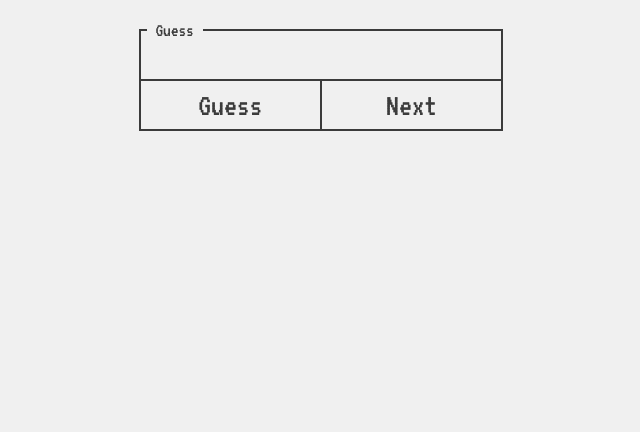
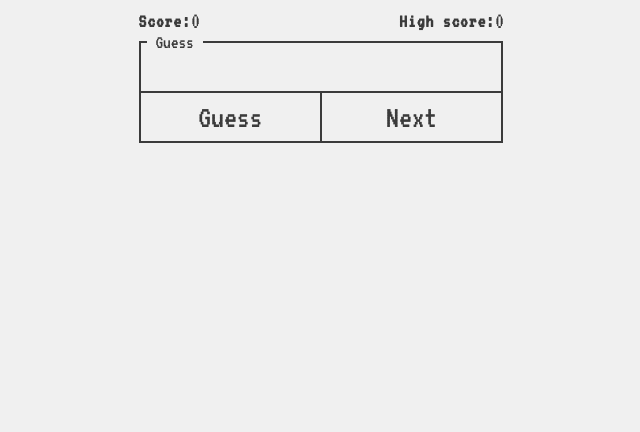
Before and after one commit to Ssevve/whos-that-pokemon, a plain HTML site: page index.html in a window 1280 px wide. Shown: the part 368-800 px from the top of the page, without its empty margins (319-959 px from the left). Drawn offline with Linux system fonts and the light colour scheme; no server answers.

Commit message:
Add high score that is stored in local storage and score

```diff
--- a/css/style.css
+++ b/css/style.css
@@ -93,6 +93,26 @@ button:active {
   transform: translateY(1px);
 }
 
+.score-container {
+  display: flex;
+  justify-content: space-between;
+  align-items: center;
+}
+
+.score-group {
+  display: flex;
+  align-items: center;
+  font-size: 1.2rem;
+  letter-spacing: 1px;
+}
+
+.score,
+.high-score {
+  font-size: 1.5rem;
+  letter-spacing: -1px;
+
+}
+
 .buttons {
   display: flex;
 }
--- a/index.html
+++ b/index.html
@@ -15,6 +15,16 @@
     <h1>Who's That Pokemon?</h1>
     <img class="dark" src="" alt="Pokemon">
     <p class="hidden">It's <span class="answer"></span>!</p>
+    <section class="score-container">
+      <div class="score-group">
+        <h4>Score:</h4>
+        <span class="score">0</span>
+      </div>
+      <div class="score-group">
+        <h4>High score:</h4>
+        <span class="high-score">0</span>
+      </div>
+
     </section>
     <form>
       <label for="guess">Guess</label>
--- a/js/main.js
+++ b/js/main.js
@@ -1,12 +1,26 @@
-let pokemonName = '';
-let userGuessed = false;
 const pokemonImage = document.querySelector('img');
 const answerElement = document.querySelector('.answer');
 const pElement = document.querySelector('p');
 const guessInput = document.querySelector('#guess');
+const scoreElement = document.querySelector('.score');
+const highScoreElement = document.querySelector('.high-score');
+
+
+let score = 0;
+let highScore = localStorage.getItem('highScore') || 0;
+updateScoreUi();
+let pokemonName = '';
+let userGuessed = false;
+
 
 getRandomPokemonById();
 
+
+document.addEventListener('keydown', (e) => {
+  if (userGuessed && e.key === 'Enter') {
+    getRandomPokemonById();
+  }
+});
 
 document.querySelector('form').addEventListener('submit', checkGuess);
 
@@ -20,7 +34,8 @@ buttons.forEach(button => {
       if (userGuessed) {
         // Allow skipping to the next Pokemon only if user has already tried to guess the current one
         getRandomPokemonById();
-        userGuessed = false;
+        updateScoreUi();
+
       }
     } else if (e.target.classList.contains('submit-button')) {
       checkGuess(e);
@@ -28,9 +43,11 @@ buttons.forEach(button => {
   });
 });
 
+
 function checkGuess(e) {
   e.preventDefault();
   const userGuess = guessInput.value.trim().toLowerCase();
+  if (userGuessed) return;
   if (userGuess === '') return;
 
   userGuessed = true;
@@ -39,6 +56,18 @@ function checkGuess(e) {
   const capitalizedPokemonName = pokemonName.charAt(0).toUpperCase() + pokemonName.slice(1);
   answerElement.textContent = capitalizedPokemonName;
   pElement.classList.remove('hidden');
+
+  if (userGuess === pokemonName) {
+    score += 1;
+
+    if (score > highScore) {
+      localStorage.setItem('highScore', score);
+      highScore = localStorage.getItem('highScore');
+    }
+    updateScoreUi();
+  } else {
+    score = 0;
+  }
 }
 
 function getRandomPokemonById() {
@@ -48,7 +77,7 @@ function getRandomPokemonById() {
       .then(res => res.json())
       .then(data => {
         resetGameStateAndUi();
-
+        updateScoreUi();
         pokemonImage.src = data.sprites.front_default;
         pokemonImage.addEventListener('load', () => pokemonImage.classList.remove('fade-in-animation'));
 
@@ -67,3 +96,8 @@ function resetGameStateAndUi() {
   pElement.classList.add('hidden');
   guessInput.value = '';
 }
+
+function updateScoreUi() {
+  scoreElement.textContent = score;
+  highScoreElement.textContent = highScore;
+}
```
